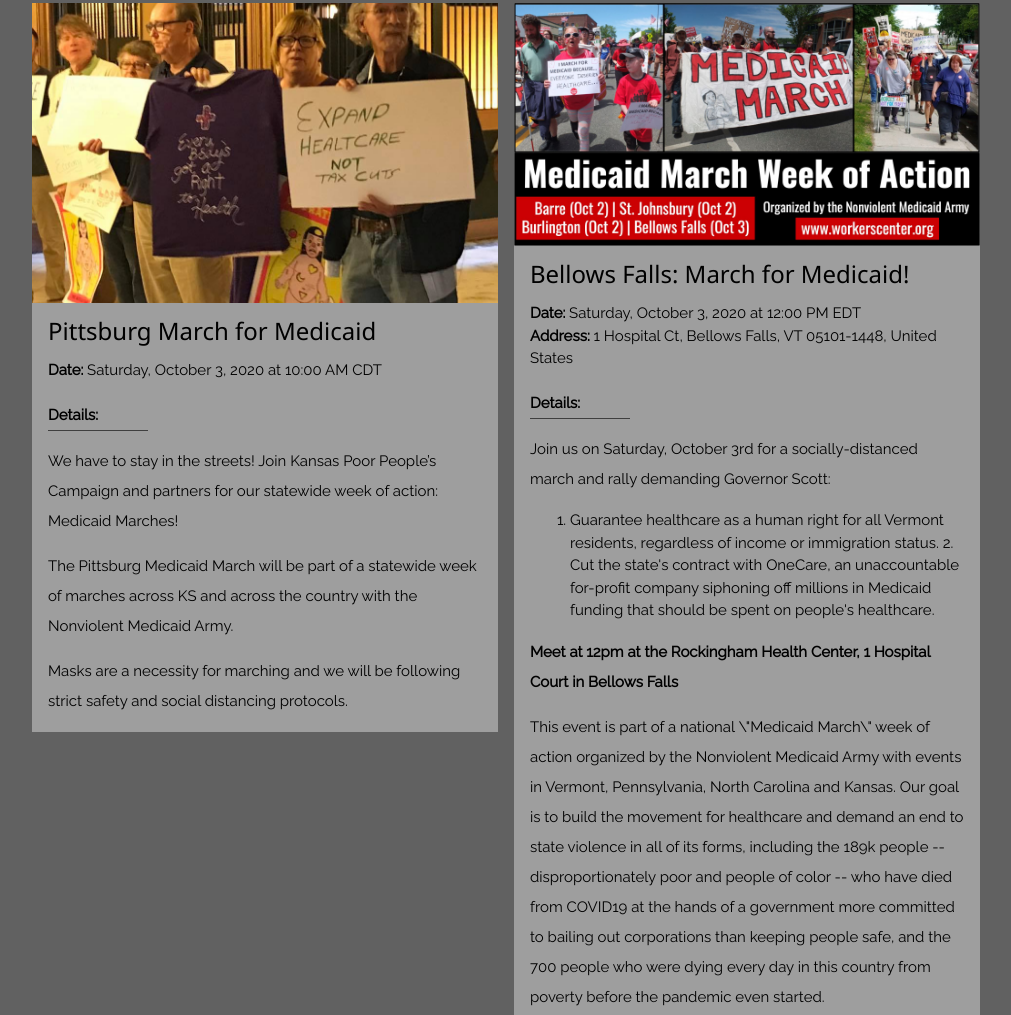
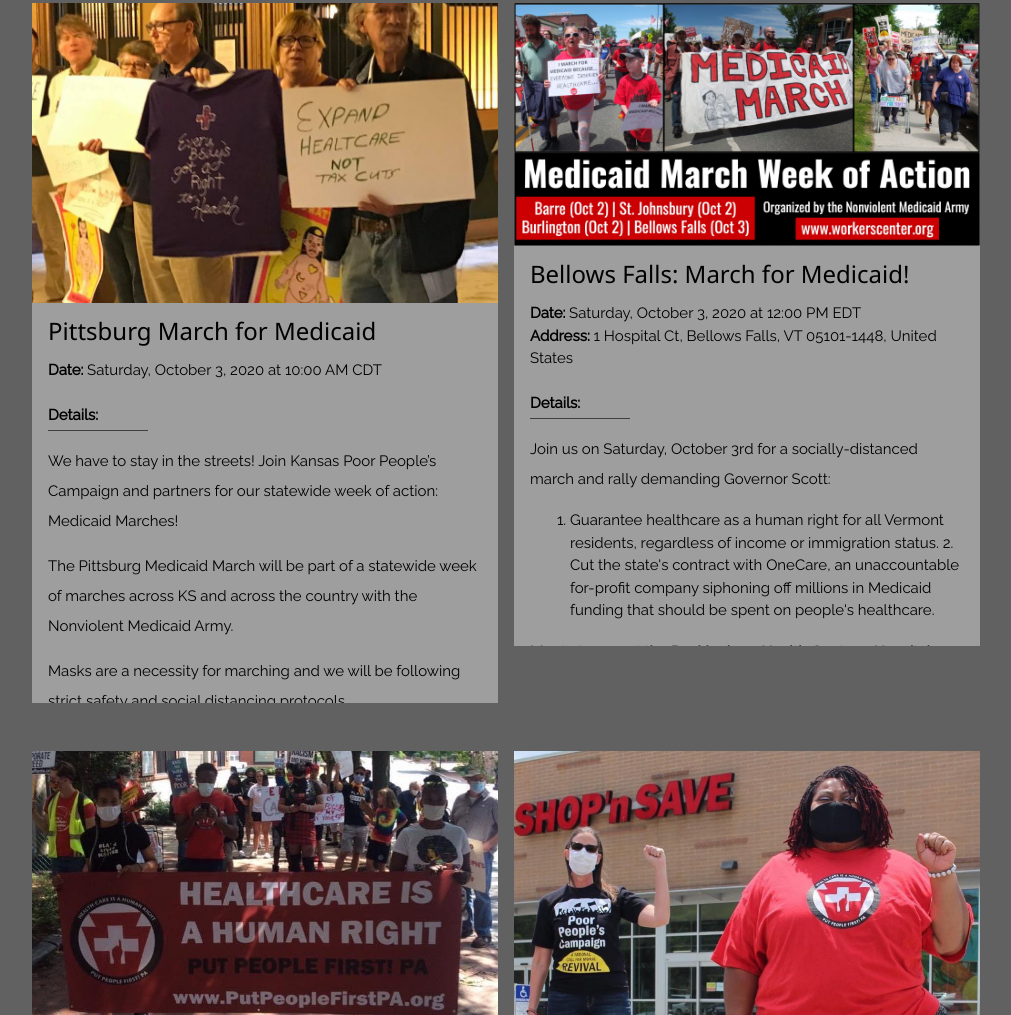
Before and after one commit to eschulte/nonviolent-medicaid-army, an Eleventy site: page index.md in a window 1280 px wide. Shown: the part 1005-2020 px from the top of the page, without its empty margins (234-1245 px from the left). Built offline with nearby package versions, Linux system fonts and the light colour scheme; Eleventy itself is replaced by a stand-in of ours; files that its build step writes are made by us from their sources.

Commit message:
Clamped class

```diff
--- a/_includes/default.njk
+++ b/_includes/default.njk
@@ -32,6 +32,12 @@ sidebar-padded {}
     ),url('{{"/img/zachary-keimig-s8ZTEbJNN7E-unsplash-prog.jpg" | url}}')}
 .march-details{ text-align: left; }
 .w3-display-middle-high{position:absolute;top:26%;left:50%;transform:translate(-50%,-50%);-ms-transform:translate(-50%,-50%)}
+.clamped{
+  height: 400px;
+  max-height: 400px;
+  text-overflow: ellipsis;
+  overflow: hidden;
+}
 @media (min-width:600px){.big-up{clear:both;}}
 @media (min-width:900px){.big-up{clear:both;transform: translateY(-64px);height:0;}}
 @media (min-width:600px){.bigger-up{clear:both;}}
@@ -108,7 +114,7 @@ sidebar-padded {}
 
 <div class="w3-half w3-container w3-margin-bottom">
 <img src="{{ march.image | url}}" alt="" style="width:100%; max-height: 300px; object-fit: cover;">
-<div class="w3-container w3-gray march-details">
+<div class="w3-container w3-gray march-details clamped">
 <h3>{{ march.name }}</h3>
 <b>Date:</b> {{ march.date }}</br>
 {% if march.address %}
```
